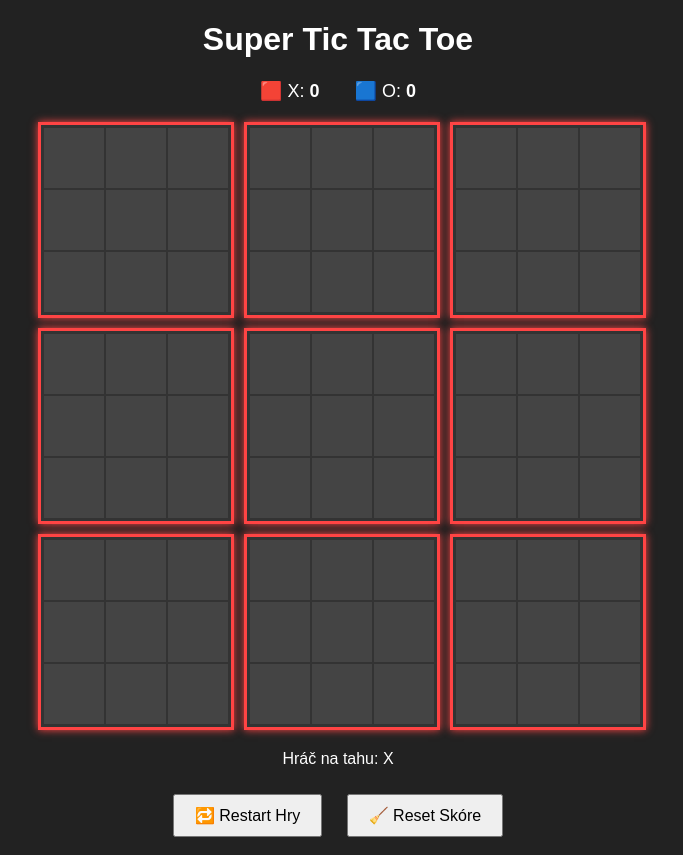
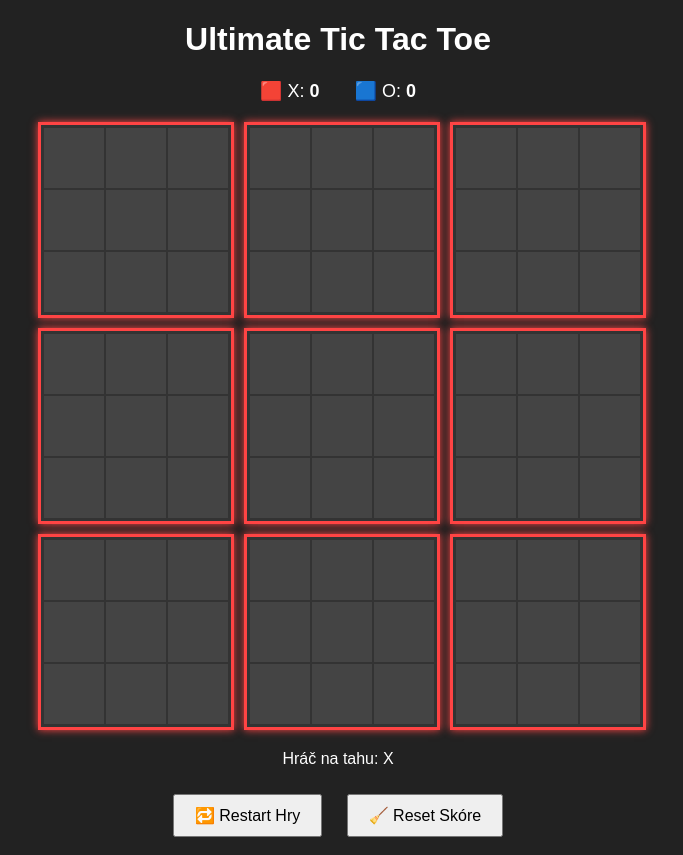
Before and after one commit to michalSefcik/Ultimate-Tic-Tac-Toe, a plain HTML site: page index.html in a window 1280 px wide. Shown: the whole page, without its empty margins (302-985 px from the left). Drawn offline with Linux system fonts and the light colour scheme.

Commit message:
Update index.html

```diff
--- a/index.html
+++ b/index.html
@@ -90,7 +90,7 @@
 </head>
 <body>
 
-  <h1>Super Tic Tac Toe</h1>
+  <h1>Ultimate Tic Tac Toe</h1>
 
   <div class="scoreboard">
     <span>🟥 X: <strong id="scoreX">0</strong></span>
```
